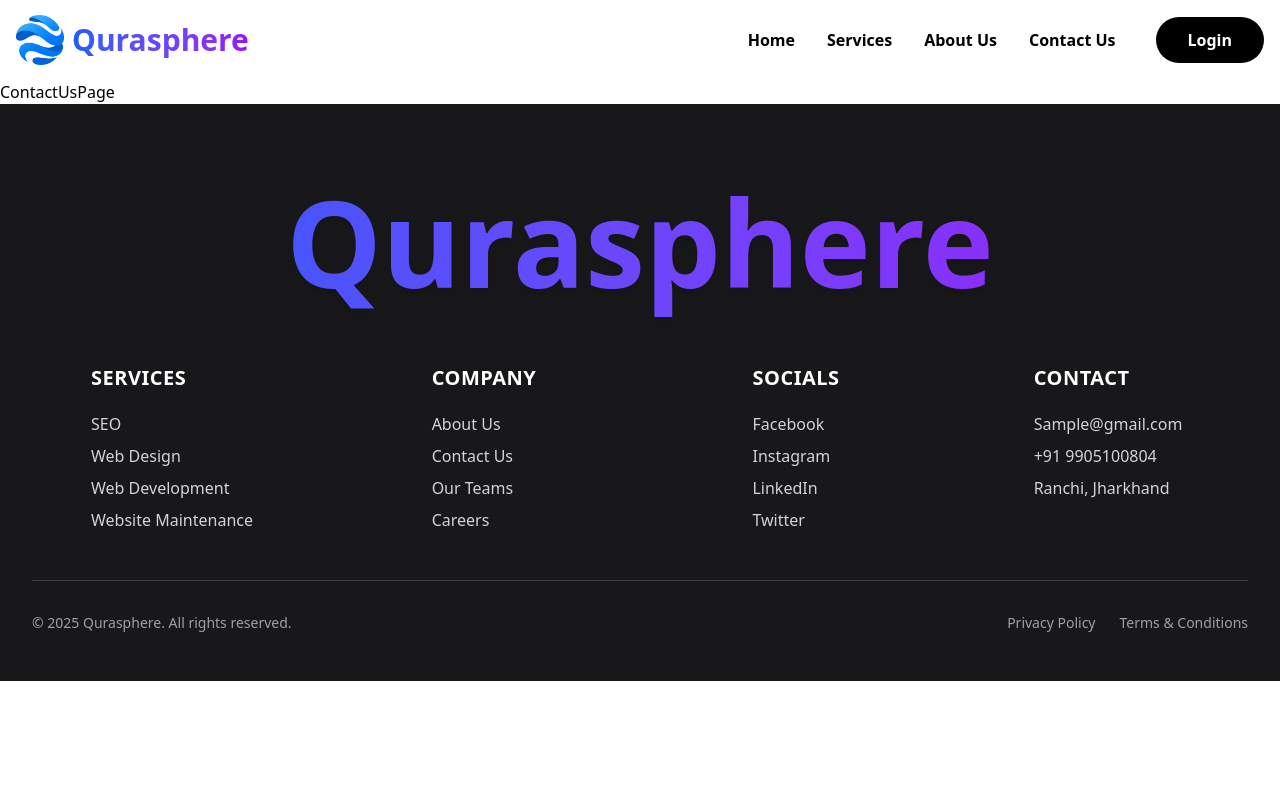
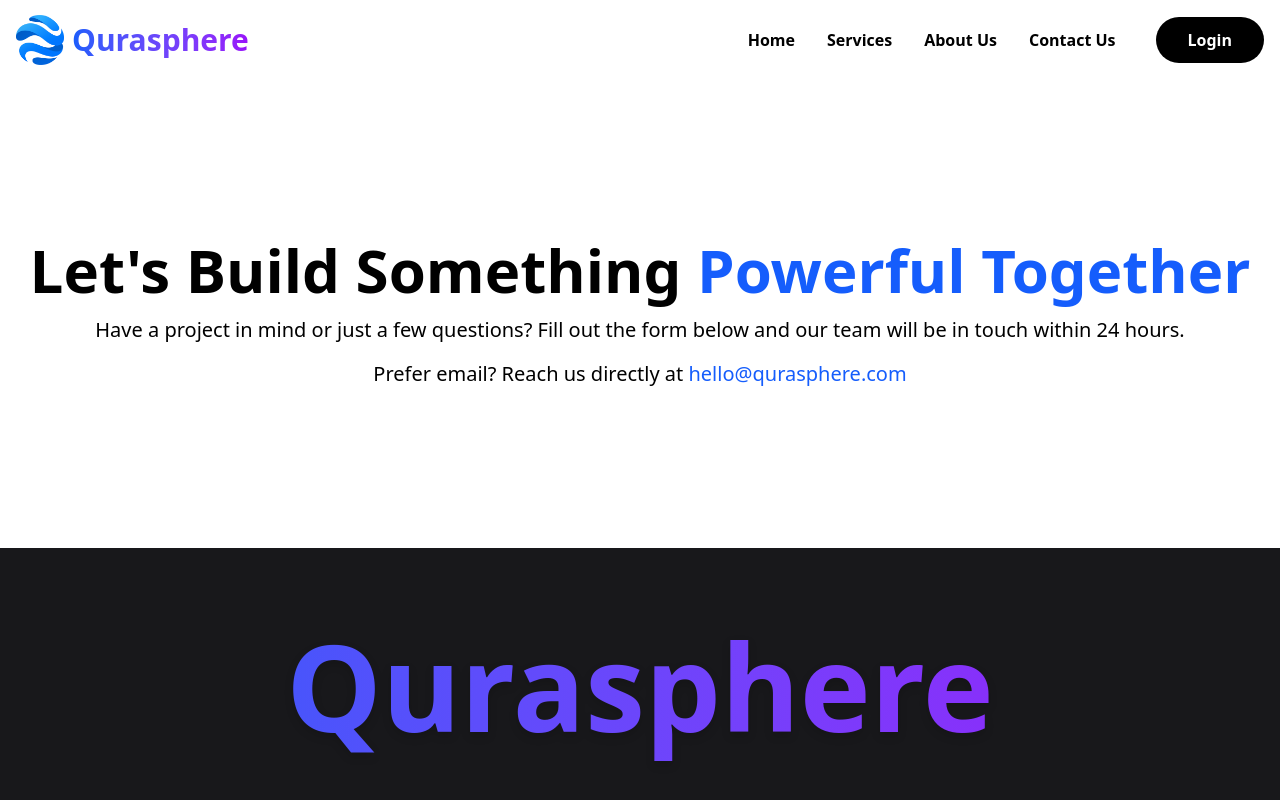
Before and after one commit to grimwebdeveloper/qurasphere-hackathon, a React (Vite) app: page /contact in a window 1280 px wide. Shown: the top 800 px of the page. Built offline with nearby package versions, Linux system fonts and the light colour scheme.

Commit message:
Contact banner

```diff
--- /dev/null
+++ b/src/components/contact/ContactBanner.jsx
@@ -0,0 +1,24 @@
+import React from 'react';
+
+const ContactBanner = () => {
+  return (
+    <section className='max-w-screen-xl mx-auto px-4 text-center flex flex-col gap-4 justify-center py-40'>
+      <h2 className=' text-4xl md:text-5xl lg:text-6xl font-bold'>
+        Let's Build Something{' '}
+        <span className='text-blue-600'>Powerful Together</span>
+      </h2>
+      <p className='text-lg lg:text-xl'>
+        Have a project in mind or just a few questions? Fill out the form below
+        and our team will be in touch within 24 hours.
+      </p>
+      <p className='text-lg lg:text-xl'>
+        Prefer email? Reach us directly at{' '}
+        <a href='mailto:hello@mushanexa.com' className='text-blue-600'>
+          hello@qurasphere.com
+        </a>
+      </p>
+    </section>
+  );
+};
+
+export default ContactBanner;
--- a/src/index.css
+++ b/src/index.css
@@ -5,6 +5,10 @@
     Oxygen, Ubuntu, Cantarell, 'Open Sans', 'Helvetica Neue', sans-serif;
 }
 
+/* .banner-height {
+  min-height: calc(100vh - 80px);
+} */
+
 /* debug */
 /* *,
 *::after,
--- a/src/pages/ContactUsPage.jsx
+++ b/src/pages/ContactUsPage.jsx
@@ -1,7 +1,15 @@
+import ContactBanner from '../components/contact/ContactBanner';
+import CTA from '../components/home/CTA';
+import Testimonial from '../components/home/Testimonial';
+
 const ContactUsPage = () => {
   return (
-    <div>ContactUsPage</div>
-  )
-}
+    <main>
+      <ContactBanner />
+      {/* <Testimonial />
+      <CTA /> */}
+    </main>
+  );
+};
 
-export default ContactUsPage
+export default ContactUsPage;
--- a/src/pages/HomePage.jsx
+++ b/src/pages/HomePage.jsx
@@ -12,9 +12,9 @@ const HomePage = () => {
   return (
     <>
       <Hero />
-      {/* <Stats /> */}
-      {/* <Services /> */}
-      {/* <ServingIndustry /> */}
+      <Stats />
+      <Services />
+      <ServingIndustry />
       <OurWork />
       <Testimonial />
       <WhyChooseUs />
```
